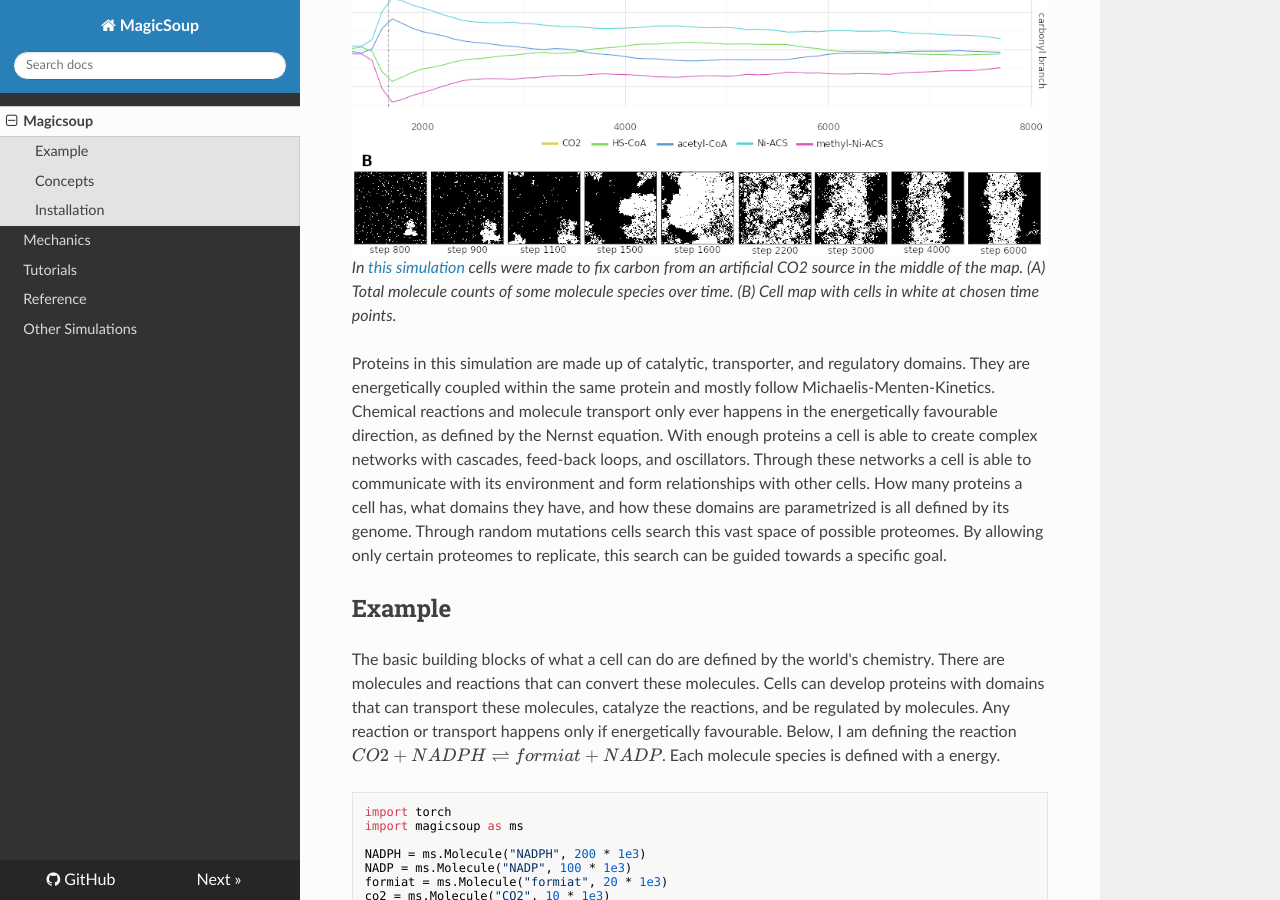
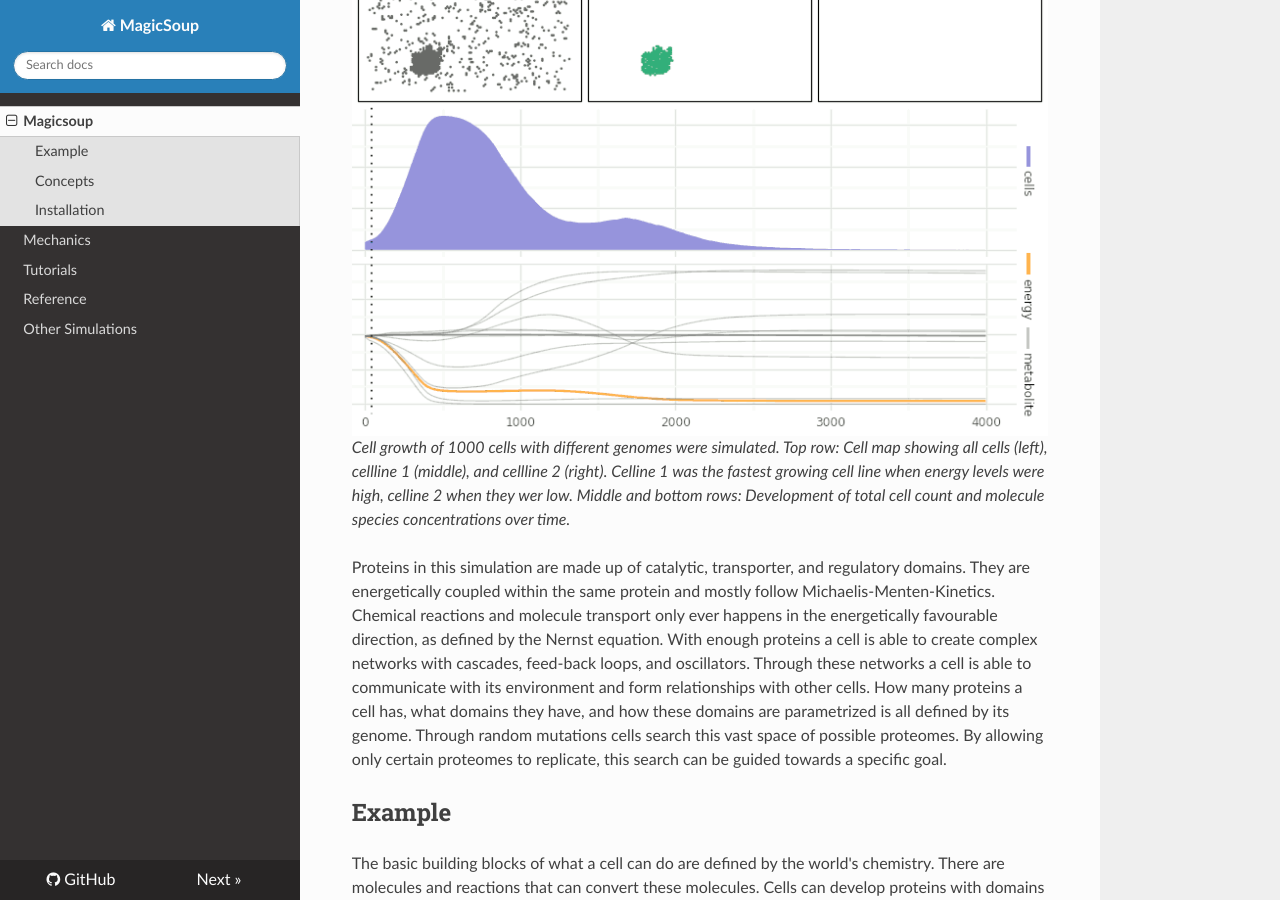
Before and after one commit to mRcSchwering/magic-soup, an MkDocs documentation site: the page built from docs/index.md, in a window 1280 px wide and 900 px high, scrolled down 383 px. Built offline with MkDocs 1.6.1, drawn with Linux system fonts in a browser that asks for light colours; nearby versions of some CDN libraries; formulas are drawn with MathJax 3.

Commit message:
docs: using new gif

```diff
--- a/docs/index.md
+++ b/docs/index.md
@@ -5,8 +5,8 @@ Define a 2D world with certain molecules and reactions.
 Add a few cells and create evolutionary pressure by selectively replicating and killing them.
 Then run and see what random mutations can do.
 
-![co2 fixing](https://raw.githubusercontent.com/mRcSchwering/magic-soup/main/docs/img/co2fix.png)
-_In [this simulation](https://github.com/mRcSchwering/luca/tree/main/e1_co2_fixing) cells were made to fix carbon from an artificial CO2 source in the middle of the map. (A) Total molecule counts of some molecule species over time. (B) Cell map with cells in white at chosen time points._
+![random cells](https://github.com/mRcSchwering/magic-soup/blob/main/docs/img/animation.gif)
+_Cell growth of 1000 cells with different genomes were simulated. Top row: Cell map showing all cells (left), cellline 1 (middle), and cellline 2 (right). Celline 1 was the fastest growing cell line when energy levels were high, celline 2 when they wer low. Middle and bottom rows: Development of total cell count and molecule species concentrations over time._
 
 Proteins in this simulation are made up of catalytic, transporter, and regulatory domains.
 They are energetically coupled within the same protein and mostly follow Michaelis-Menten-Kinetics.
```
Also changed, not shown: README.md (+2 -2 lines).
